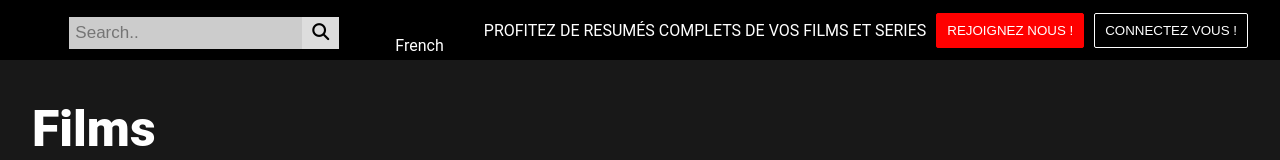
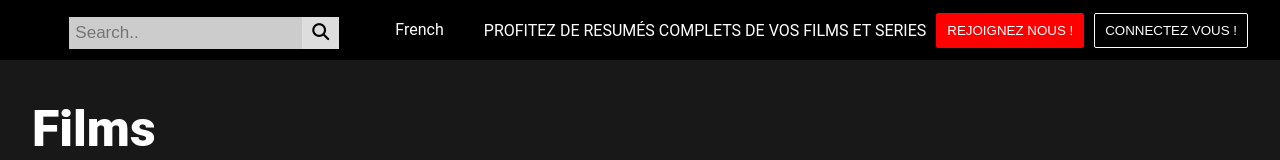
Before and after one commit to Elfamozoo/La-base-des-cinephiles, a website: page LBDC/public/index.html in a window 1280 px wide. Shown: the top 160 px of the page. Drawn offline with Linux system fonts and the light colour scheme; no server answers.

Commit message:
Update style.css

```diff
--- a/LBDC/public/css/style.css
+++ b/LBDC/public/css/style.css
@@ -84,7 +84,6 @@ body {
     content: '';
     display: block;
     width: 32px;
-    height: 32px;
 }
 
 
```
